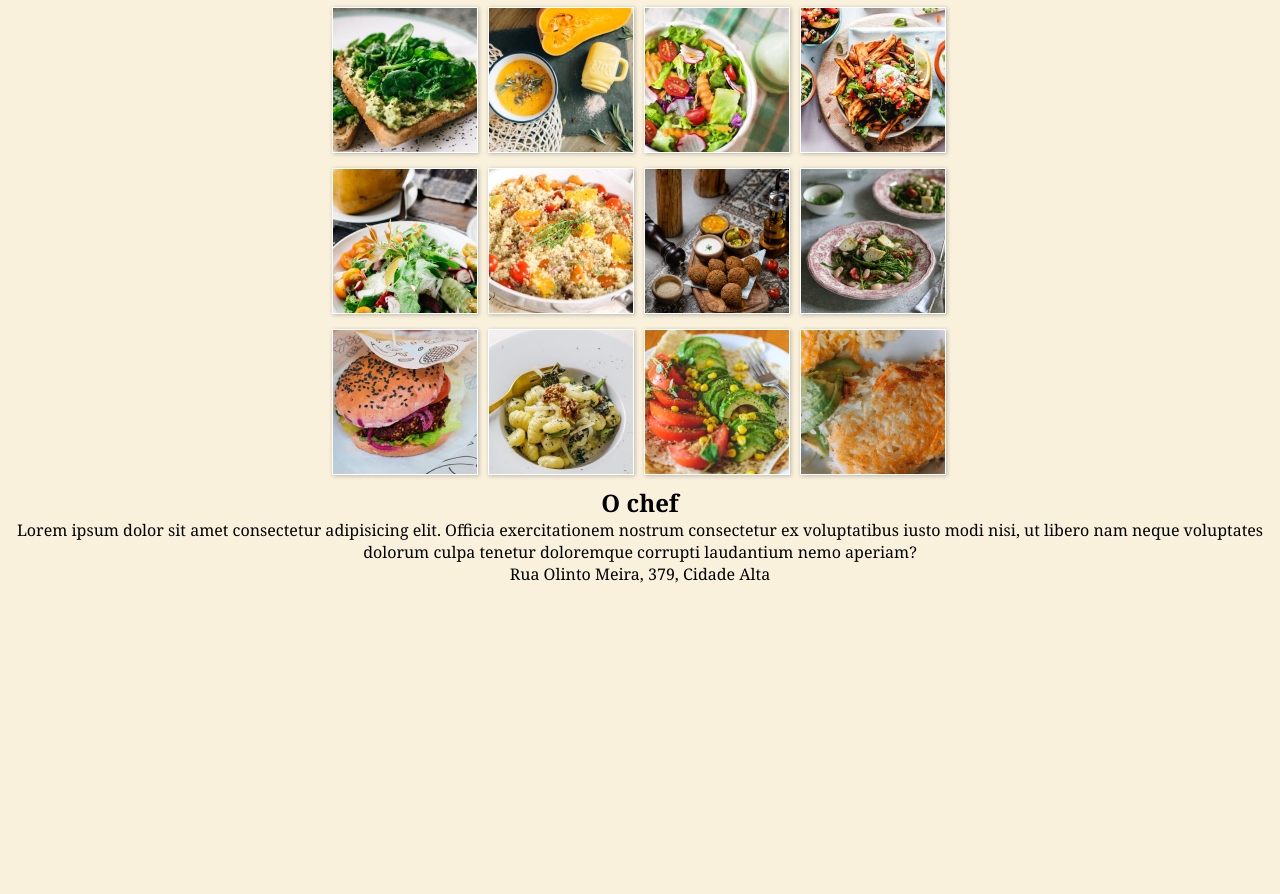
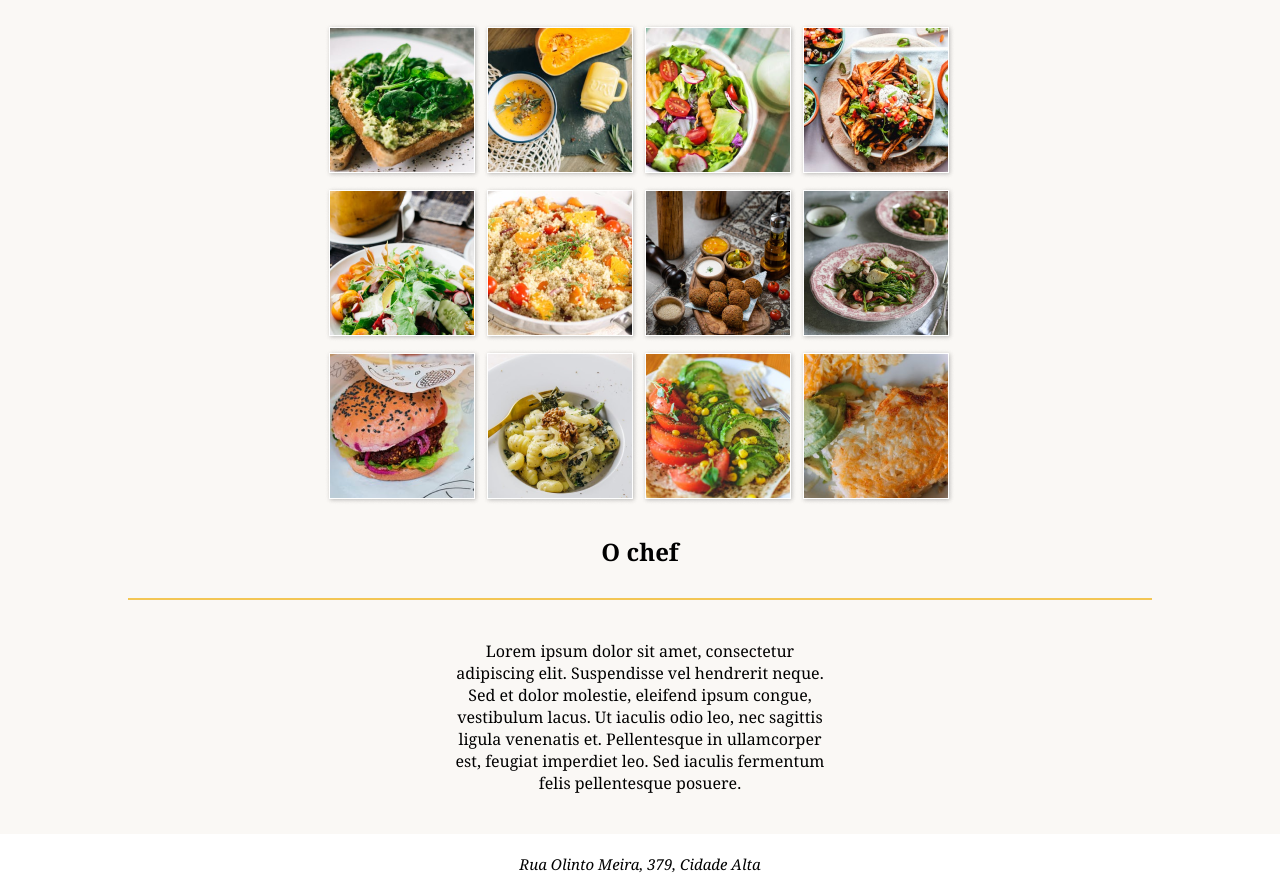
Before and after one commit to iaraelise/Web-Design, a plain HTML site: page Atividade-SiteRaw/index.html in a window 1280 px wide. Shown: the part 384-1278 px from the top of the page. Before the commit the page ends 969 px from the top, so only its background shows below. Drawn offline with Linux system fonts and the light colour scheme.

Commit message:
Alterando CSS e finalização.

```diff
--- a/Atividade-SiteRaw/index.html
+++ b/Atividade-SiteRaw/index.html
@@ -20,7 +20,7 @@
         <img src="imagens/destaque.png" alt="" class="imagemDestaque">
     </section>
 
-<!-- Parte 2: Conteúdo principal -->
+    <!-- Parte 2: Conteúdo principal -->
 
     <section id="imagens">
         <ul>
@@ -40,14 +40,16 @@
     </section>
 
     <h2> O chef </h2>
-    <p>Lorem ipsum dolor sit amet consectetur adipisicing elit. Officia exercitationem nostrum consectetur ex
-        voluptatibus iusto modi nisi, ut libero nam neque voluptates dolorum culpa tenetur doloremque corrupti
-        laudantium nemo aperiam?</p>
+    <hr>
+    <p>Lorem ipsum dolor sit amet, consectetur adipiscing elit. Suspendisse vel hendrerit neque. Sed et dolor molestie,
+        eleifend ipsum congue, vestibulum lacus. Ut iaculis odio leo, nec sagittis ligula venenatis et. Pellentesque in
+        ullamcorper est, feugiat imperdiet leo. Sed iaculis fermentum felis pellentesque posuere.</p>
 
-<!-- Parte 3: Rodapé -->
+    <!-- Parte 3: Rodapé -->
 
     <footer> Rua Olinto Meira, 379, Cidade Alta </footer>
 
 
 </body>
+
 </html>
--- a/Atividade-SiteRaw/main.css
+++ b/Atividade-SiteRaw/main.css
@@ -5,17 +5,13 @@
 }
 
 body {
-    background-color: #F9F1DC;
+    background-color: #faf8f5;
     font-family: Georgia, 'Times New Roman', Times, serif;
 }
 
 header {
     text-align: center;
 }
-
-.imagem {
-    margin: 20px auto;
-  }
 
   .imagemDestaque {
     width: 50%;
@@ -25,11 +21,39 @@ header {
   }
 
   section ul {
+    padding-top: 20px;
     display: flex;
     flex-wrap: wrap;
+    gap: 2px;
     width: 50%;
     justify-content: center;
     margin: 0 auto;
     list-style-type: none;
 
   }
+
+  h2 {
+    margin-top: 25px;
+  }
+
+  hr {
+    border: none;
+    height: 2px;
+    background-color: #f3c654;
+    width: 80%;
+    margin: 30px auto;
+  }
+
+
+  p {
+    width: 30%;
+    margin: 40px auto;
+    font-size: 16px;
+  }
+
+  footer {
+    background-color: white;
+    padding: 20px;
+    font-style: italic;
+    font-size: 15px;
+  }
```
